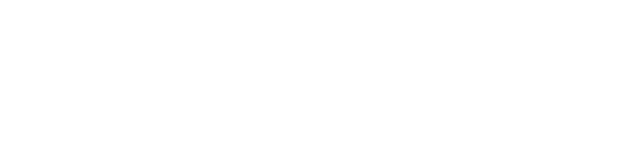
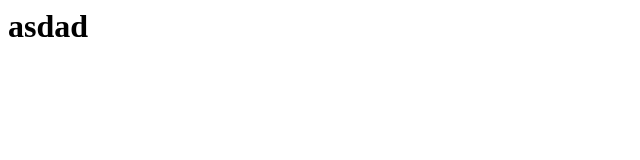
Before and after one commit to clive2764/firstgit, a plain HTML site: page index.html in a window 1280 px wide. Shown: the whole page, without its empty margins (0-640 px from the left). Drawn offline with Linux system fonts and the light colour scheme.

Commit message:
코드추가

```diff
--- a/index.html
+++ b/index.html
@@ -4,7 +4,7 @@
         <title>asdad</title>
     </head>
     <body>
-
+    <h1>asdad</h1>
     </body>
 
 </html>
```
